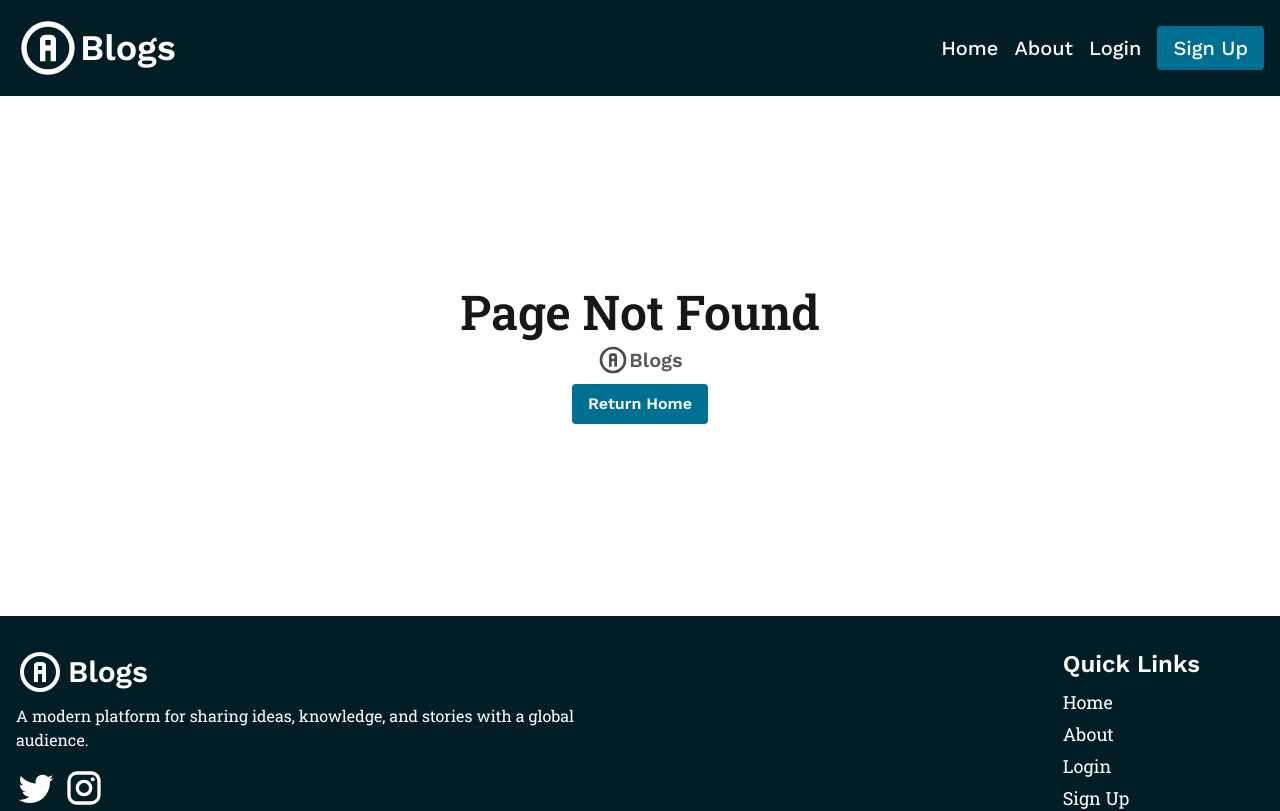
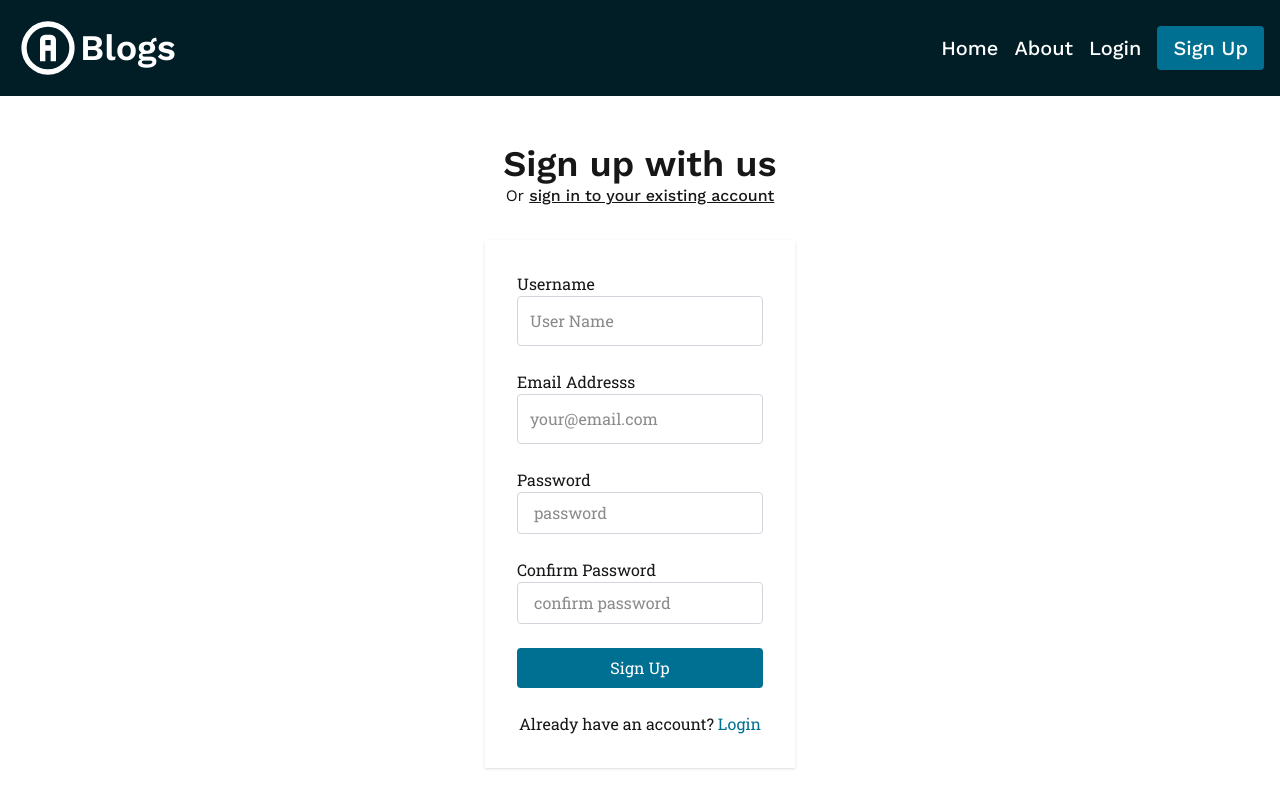
Before and after one commit to littlesluggerboi/blog-api-client, a Next.js app: page /signup in a window 1280 px wide. Before the commit this address had no page. Shown: the top 811 px of the page. Built offline with nearby package versions, Linux system fonts and the light colour scheme.

Commit message:
Created design for signup page.

```diff
--- /dev/null
+++ b/src/app/signup/page.tsx
@@ -0,0 +1,81 @@
+import { Metadata } from "next";
+import Link from "next/link";
+
+export const metadata: Metadata = {
+  title: "A Blogs | Sign Up",
+};
+export default function Page() {
+  return (
+    <div className="p-4">
+      <h2 className="font-heading text-4xl text-center font-semibold">
+        Sign up with us
+      </h2>
+      <p className="text-center font-heading mb-8">
+        Or{" "}
+        <Link
+          href="/login"
+          className="font-medium underline hover:no-underline"
+        >
+          sign in to your existing account
+        </Link>
+      </p>
+      <form action="" className="p-8 shadow max-w-3xl m-auto font-text">
+        <label className="block" htmlFor="username">
+          Username
+        </label>
+        <input
+          className="block p-3 border w-full border-gray-300 rounded-sm mb-6 focus:outline-(--color-prime)"
+          type="text"
+          id="username"
+          name="username"
+          placeholder="User Name"
+        />
+        <label className="block" htmlFor="email">
+          Email Addresss
+        </label>
+        <input
+          className="block p-3 border w-full border-gray-300 rounded-sm mb-6 focus:outline-(--color-prime)"
+          type="email"
+          id="email"
+          name="email"
+          placeholder="your@email.com"
+          required
+        />
+        <label className="block" htmlFor="password">
+          Password
+        </label>
+        <input
+          className="block py-2 px-4 border w-full border-gray-300 rounded-sm mb-6 focus:outline-(--color-prime)"
+          type="password"
+          id="password"
+          name="password"
+          placeholder="password"
+          required
+        />
+        <label className="block" htmlFor="password">
+          Confirm Password
+        </label>
+        <input
+          className="block py-2 px-4 border w-full border-gray-300 rounded-sm mb-6 focus:outline-(--color-prime)"
+          type="password_confirm"
+          id="password_confirm"
+          name="password_confirm"
+          placeholder="confirm password"
+          required
+        />
+        <button className="mb-6 text-center w-full bg-(--color-light) text-white hover:bg-(--color-sub) p-2 rounded-sm">
+          Sign Up
+        </button>
+        <p className="text-center">
+          Already have an account?{" "}
+          <Link
+            className="text-(--color-light) hover:text-(--color-sub)"
+            href="/signup"
+          >
+            Login
+          </Link>
+        </p>
+      </form>
+    </div>
+  );
+}
```
